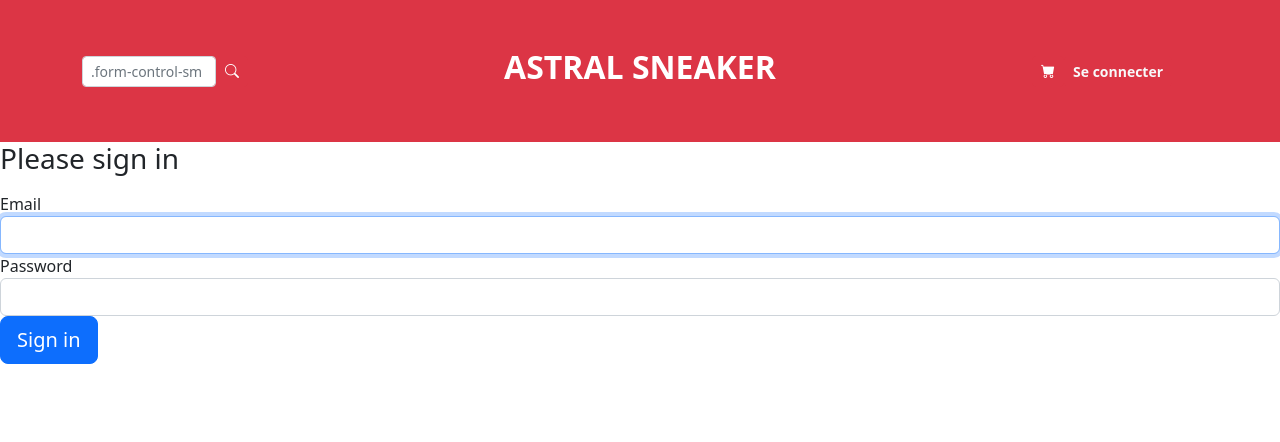
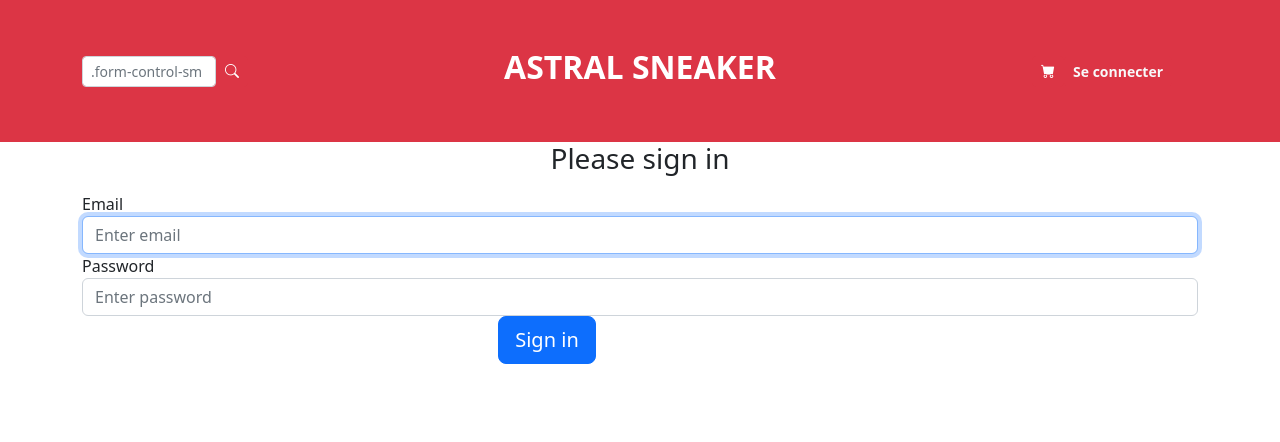
Before and after one commit to Matthieu-Charles/Astralsneaker, a Symfony app: template templates/security/login.html.twig in a window 1280 px wide. Shown: the top 442 px of the page. Run offline with Twig, Linux system fonts and the light colour scheme; the template is opened without the code that fills it, so the values that code supplies are empty; some libraries are stand-ins or nearby versions.

Commit message:
rien a modifier

```diff
--- a/templates/security/login.html.twig
+++ b/templates/security/login.html.twig
@@ -7,22 +7,32 @@
     {% if error %}
         <div class="alert alert-danger">{{ error.messageKey|trans(error.messageData, 'security') }}</div>
     {% endif %}
-
     {% if app.user %}
         <div class="mb-3">
             You are logged in as {{ app.user.userIdentifier }}, <a href="{{ path('app_logout') }}">Logout</a>
         </div>
     {% endif %}
+<div class="container">
+    <form class="form-horizontal">
 
-    <h1 class="h3 mb-3 font-weight-normal">Please sign in</h1>
-    <label for="inputEmail">Email</label>
-    <input type="email" value="{{ last_username }}" name="email" id="inputEmail" class="form-control" autocomplete="email" required autofocus>
-    <label for="inputPassword">Password</label>
-    <input type="password" name="password" id="inputPassword" class="form-control" autocomplete="current-password" required>
+        <div class="form-group">
+            <h1 class="h3 mb-3 font-weight-normal text-center">Please sign in</h1>
+        <div class="form-group">
+            <label for="inputEmail" class="control-label col-sm-2" >Email</label>
+                <div class="col-sm-10">
+                </div>
+        </div>
 
+        <input type="email" placeholder="Enter email" value="{{ last_username }}" name="email" id="inputEmail" class="form-control" autocomplete="email" required autofocus>
+        <div class="form-group">
+        <label for="inputPassword">Password</label>
+        <input type="password" placeholder="Enter password" name="password" id="inputPassword" class="form-control" autocomplete="current-password" required>
+        </div>
     <input type="hidden" name="_csrf_token"
            value="{{ csrf_token('authenticate') }}"
     >
+
+
 
     {#
         Uncomment this section and add a remember_me option below your firewall to activate remember me functionality.
@@ -34,9 +44,14 @@
             </label>
         </div>
     #}
-
-    <button class="btn btn-lg btn-primary" type="submit">
+<div class="form-group text-center">
+      <div class="col-sm-offset-2 col-sm-10 text-center">
+    <button class="btn btn-lg btn-primary " type="submit">
         Sign in
     </button>
+     <a href="{{ path('inscription', {id: inscription.id}) }}"
+        </div>
+</div>
 </form>
+</div>
 {% endblock %}
--- a/templates/user/index.html.twig
+++ b/templates/user/index.html.twig
@@ -4,4 +4,8 @@
 
 {% block body %}
    {{ form(form_user) }}
+    <form class ="d-flex justify-content-center">
+                <div class="row">
+                    <div class="col-sm-12">
+                        <div class="row form-group">
 {% endblock %}
```
